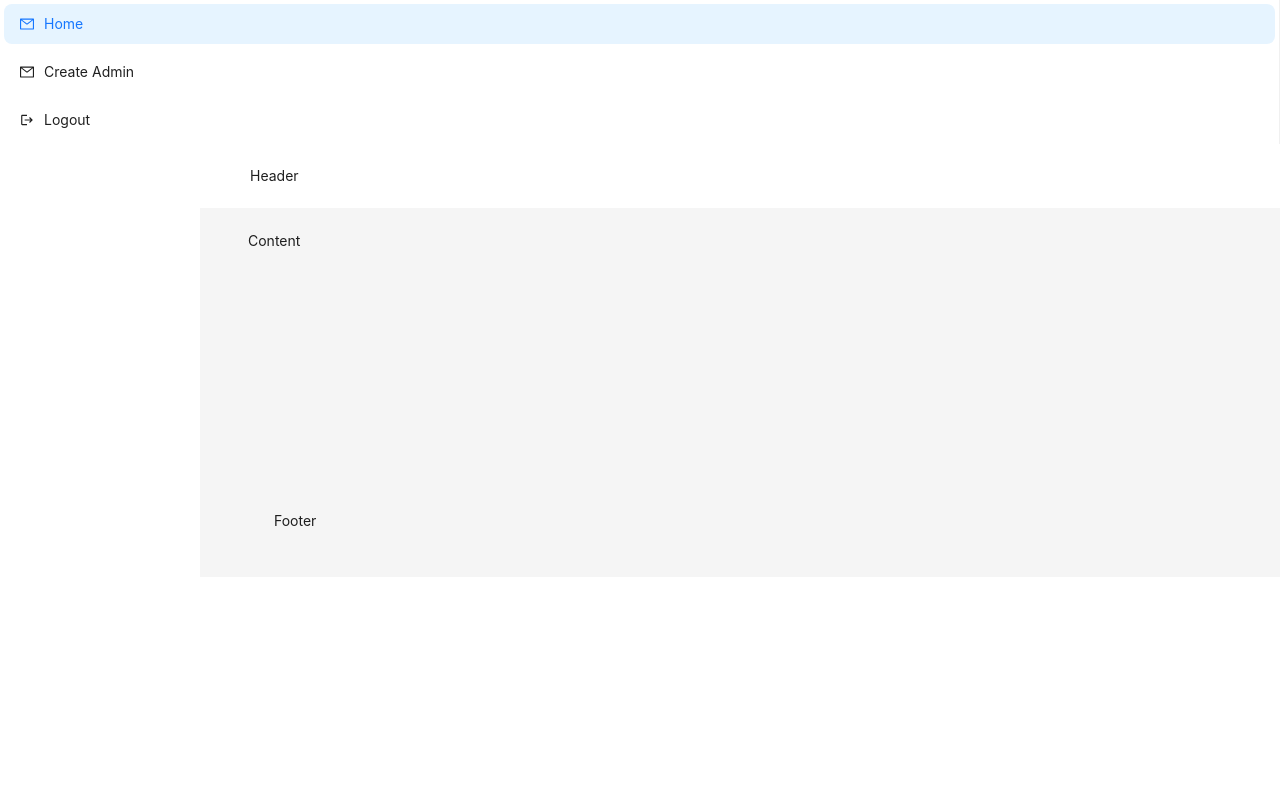
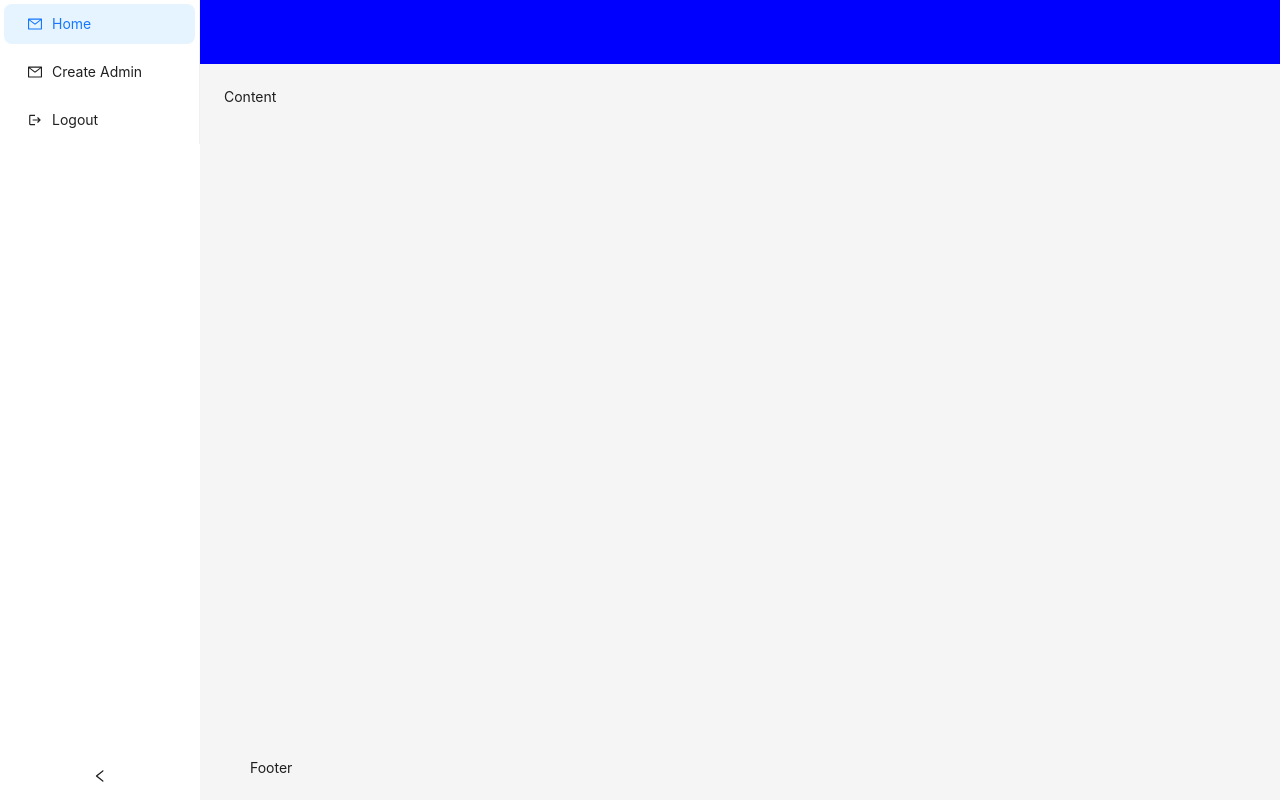
Before and after one commit to tt02-capstone/tt02-admin-portal, a React (Create React App) app: page /home in a window 1280 px wide. Built offline with nearby package versions, Linux system fonts and the light colour scheme.

Commit message:
Setting Layout

```diff
--- a/src/App.js
+++ b/src/App.js
@@ -4,8 +4,8 @@ import Home from "./pages/Home";
 import CreateAdmin from "./pages/CreateAdmin";
 import 'react-toastify/dist/ReactToastify.css';
 import Navbar from "./components/Navbar";
-import { Layout } from "antd";
-import { useEffect, useState } from "react";
+import {Layout, Menu} from "antd";
+import React, { useEffect, useState } from "react";
 import { MailOutlined } from '@ant-design/icons';
 import LogoutIcon from '@mui/icons-material/Logout';
 
@@ -29,18 +29,20 @@ function App() {
   };
 
   return (
-    <div>
-      {location.pathname !== '/' && <Navbar
-        currentTab={currentTab}
-        menuItems={menuItems}
-        onClickNewTab={onClickNewTab}
-      />}
+    <Layout>
+      {location.pathname !== '/' &&
+          <Navbar
+              currentTab={currentTab}
+              menuItems={menuItems}
+              onClickNewTab={onClickNewTab}
+          />
+      }
       <Routes>
           <Route path="/" element={<Login />} />
           <Route path="/home" element={<Home />} />
           <Route path="/createAdmin" element={<CreateAdmin />} />
       </Routes>
-    </div>
+    </Layout>
   );
 }
 
--- /dev/null
+++ b/src/components/CustomFooter.js
@@ -0,0 +1,5 @@
+import React, { useState } from "react";
+
+const Footer = () => {
+
+}
--- a/src/components/Navbar.js
+++ b/src/components/Navbar.js
@@ -1,42 +1,22 @@
 import React, { useState } from "react";
-import { useNavigate } from 'react-router-dom';
-import LogoutIcon from '@mui/icons-material/Logout';
-import { Menu } from "antd";
-import { MailOutlined } from '@ant-design/icons';
+import { Menu, Button } from "antd";
+import Sider from "antd/es/layout/Sider";
 
 function Navbar(props) {
-    const navigate = useNavigate();
-
-    // const [currentTab, setCurrentTab] = useState('/home');
-
-    // const menuItems = [
-    //     {key: '/home', label: 'Home', icon: <MailOutlined />},
-    //     {key: '/createAdmin', label: 'Create Admin', icon: <MailOutlined />},
-    //     {key: '/', label: 'Logout',icon: <LogoutIcon />,}
-    // ];
-
-    // const onClickNewTab = (tab) => {
-    //     console.log(tab.key);
-    //     setCurrentTab(tab.key);
-    //     navigate(tab.key);
-    // };
-
+    const [collapsed, setCollapsed] = useState(false);
     return (
-        <div style={{display: 'flex', justifyContent: 'space-between'}}>
+        <Sider theme="light" collapsible collapsed={collapsed} onCollapse={(value) => setCollapsed(value)}>
+            {/*<div className="demo-logo-vertical" />*/}
             <Menu
+                theme="light"
+                defaultSelectedKeys={['1']}
+                mode="inline"
                 selectedKeys={[props.currentTab]}
                 items={props.menuItems}
                 onClick={props.onClickNewTab}
                 style={{display: 'flex', flexDirection: 'column', width: '100%'}}
             />
-
-            {/* <div style={{paddingRight: '1%', paddingTop: '1%'}}>
-                <Link to ="/" >
-                    <LogoutIcon />
-                </Link>
-            </div> */}
-
-        </div>
+        </Sider>
     )
 }
 
--- a/src/pages/CreateAdmin.js
+++ b/src/pages/CreateAdmin.js
@@ -52,12 +52,8 @@ export default function CreateAdmin() {
     }
 
     return (
-        <div className="createAdmin">
+        // <div className="createAdmin">
           <Layout style={{height: '100%'}}>
-            <Sider width={200} style={{backgroundColor: 'white'}}>
-                <Navbar />
-            </Sider>
-
             <Layout>
                 <Header style={{ backgroundColor: 'white' }}>
                     Header
@@ -108,6 +104,6 @@ export default function CreateAdmin() {
                 </Layout>
             </Layout>
         </Layout>
-      </div>
+      // </div>
     );
   }
--- a/src/pages/Home.js
+++ b/src/pages/Home.js
@@ -1,33 +1,23 @@
 import Navbar from "../components/Navbar"
 import {Layout} from 'antd';
+import React from "react";
 
 export default function Home() {
 
     const { Header, Content, Sider, Footer } = Layout;
 
     return (
-        <div>
-            <Layout style={{height: '100%'}}>
-                <Sider width={200} style={{backgroundColor: 'white'}}>
-                    <Navbar />
-                </Sider>
+            <Layout style={{minHeight: '100vh'}}>
+                <Header style={{ padding: 0, background: 'blue' }} />
 
-                <Layout>
-                    <Header style={{ backgroundColor: 'white' }}>
-                        Header
-                    </Header>
 
-                    <Layout style={{ padding: '0 24px 24px' }}>
                         <Content style={{ padding: 24, margin: 0, minHeight: 280 }}>
                             Content
                         </Content>
 
-                        <Footer>
+                <Footer>
                             Footer
-                        </Footer>
-                    </Layout>
-                </Layout>
+                </Footer>
             </Layout>
-        </div>
     )
 }
```
